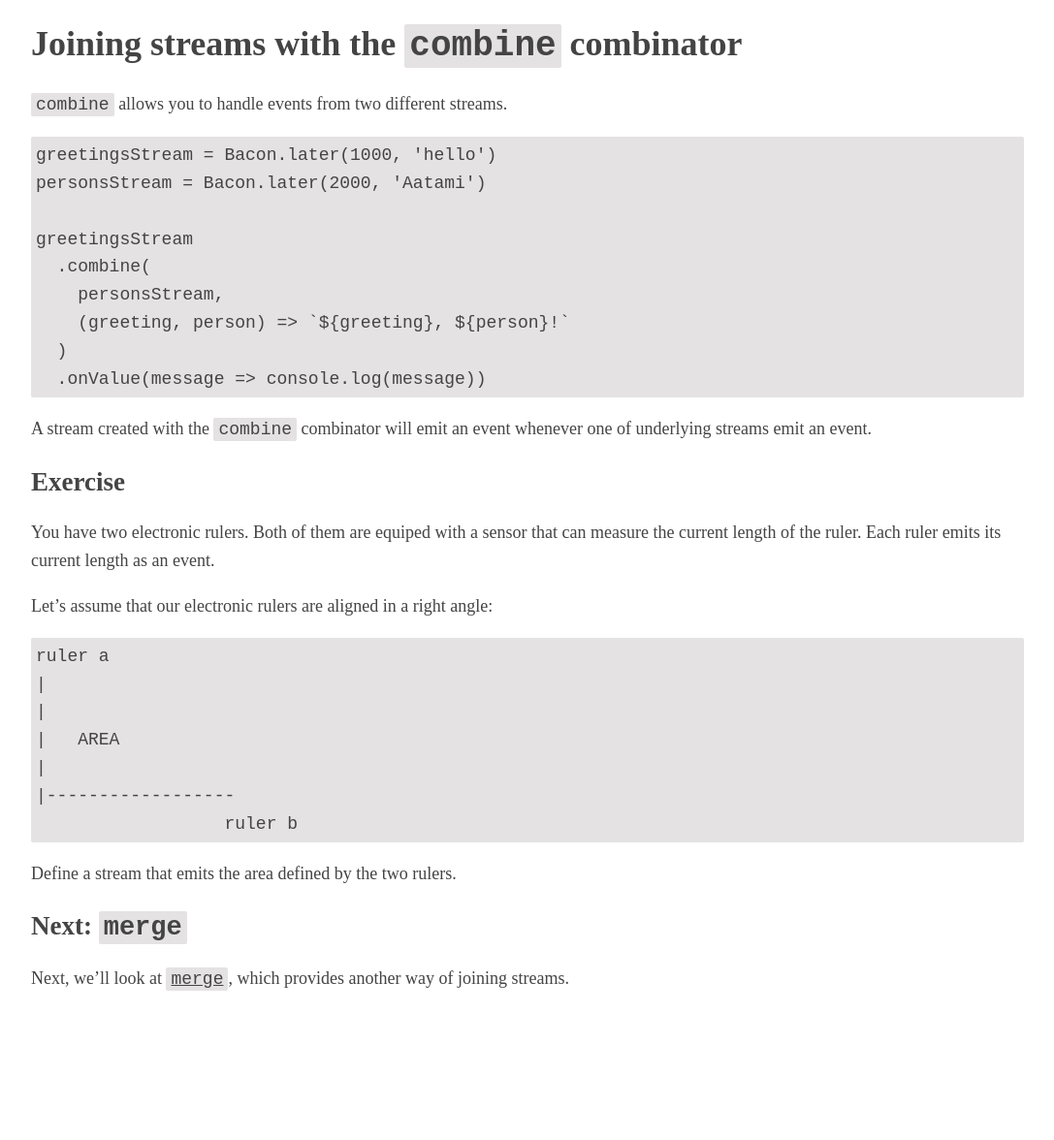
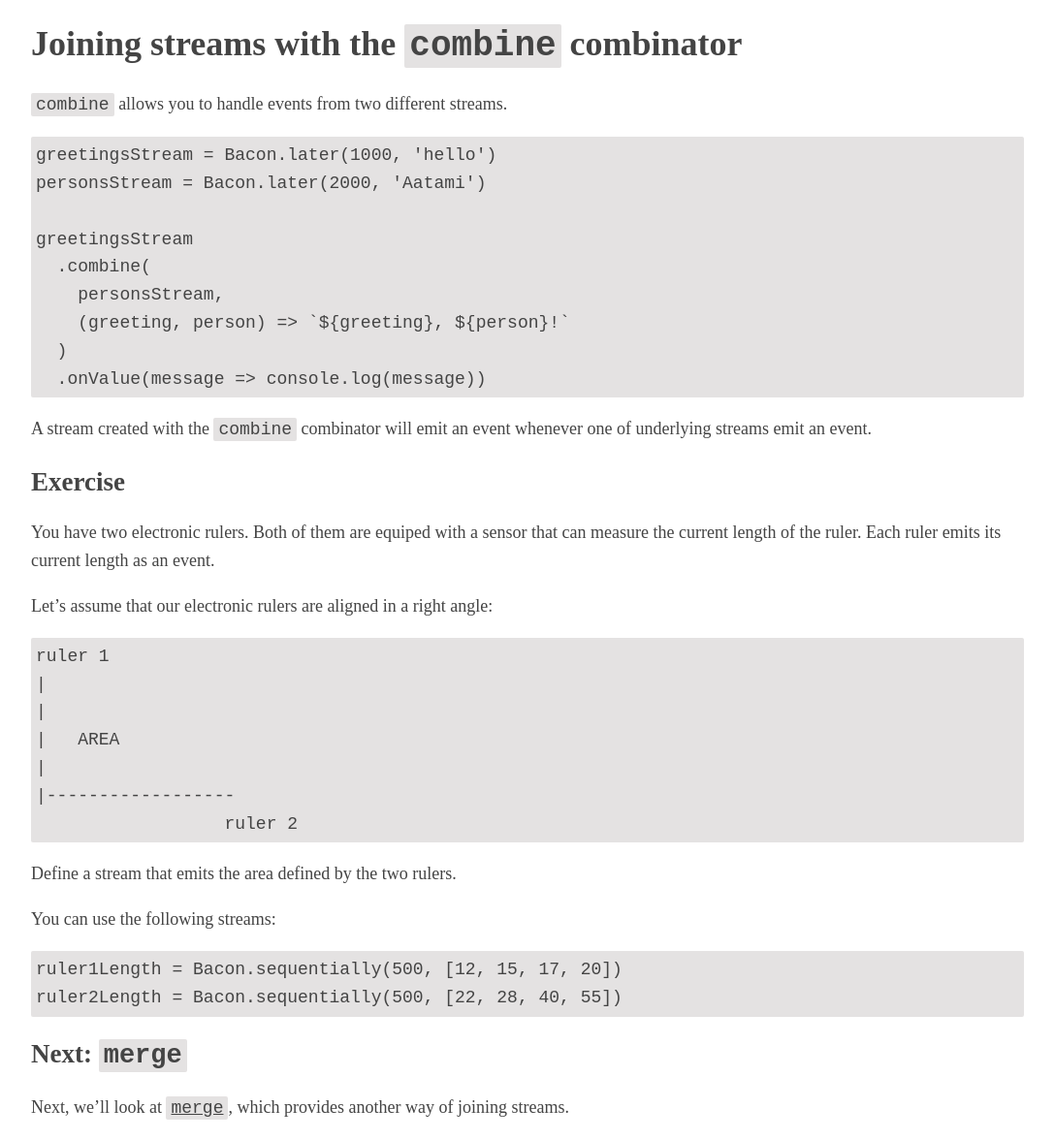
Before and after one commit to laurilehmijoki/learn-reactive-programming-with-bacon.js, a Jekyll site: the page built from combine.md, in a window 1280 px wide. Shown: the whole page at 97% size, without its empty margins (96-1183 px from the left). Built offline with Jekyll 4.4.1, drawn with Linux system fonts in a browser that asks for light colours; before the commit the page ends 1043 px from its top, so only the background shows below that.

Commit message:
Update combine

```diff
--- a/combine.md
+++ b/combine.md
@@ -28,15 +28,20 @@ as an event.
 
 Let's assume that our electronic rulers are aligned in a right angle:
 
-    ruler a
+    ruler 1
     |
     |
     |   AREA
     |
     |------------------
-                      ruler b
+                      ruler 2
 
 Define a stream that emits the area defined by the two rulers.
+
+You can use the following streams:
+
+    ruler1Length = Bacon.sequentially(500, [12, 15, 17, 20])
+    ruler2Length = Bacon.sequentially(500, [22, 28, 40, 55])
 
 ## Next: `merge`
 
```
